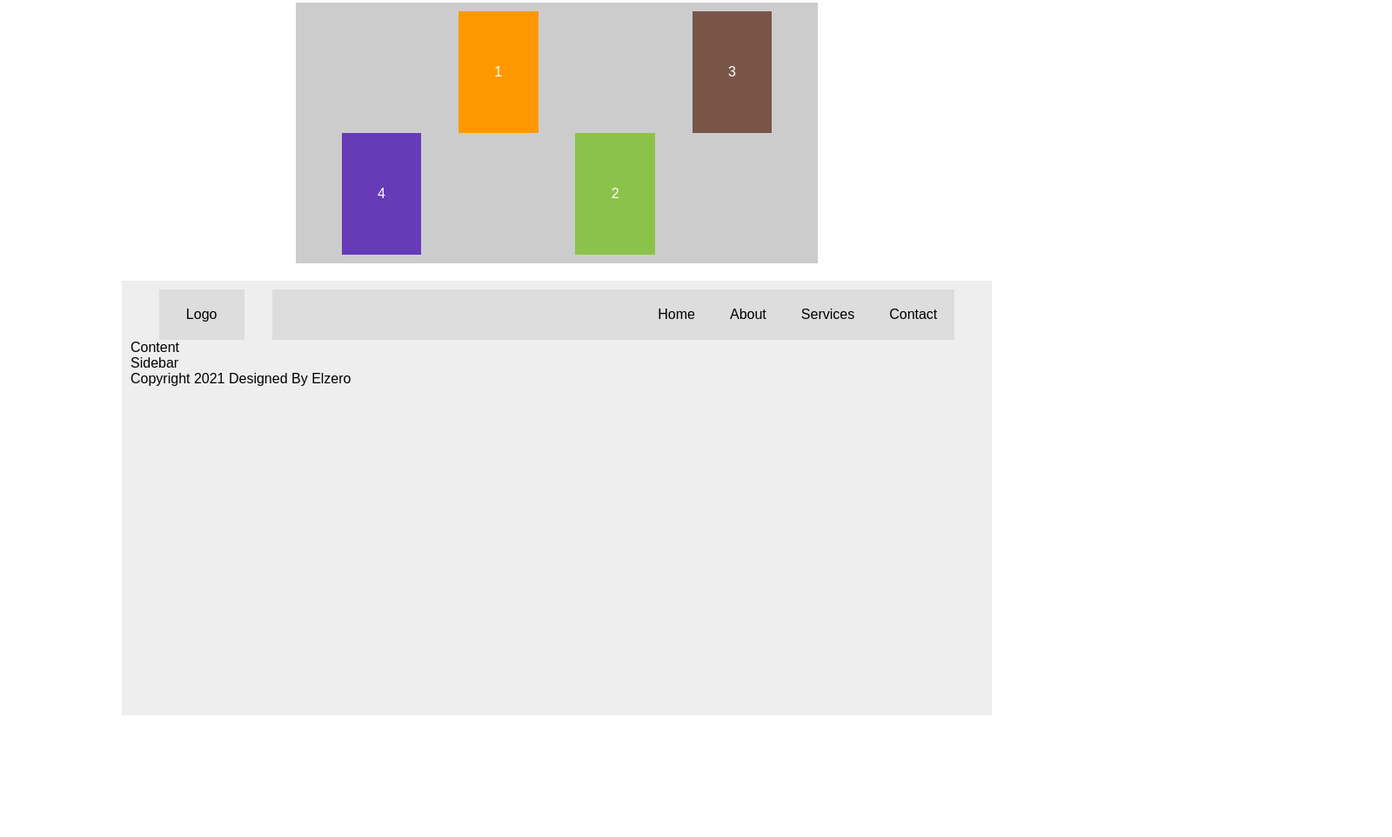
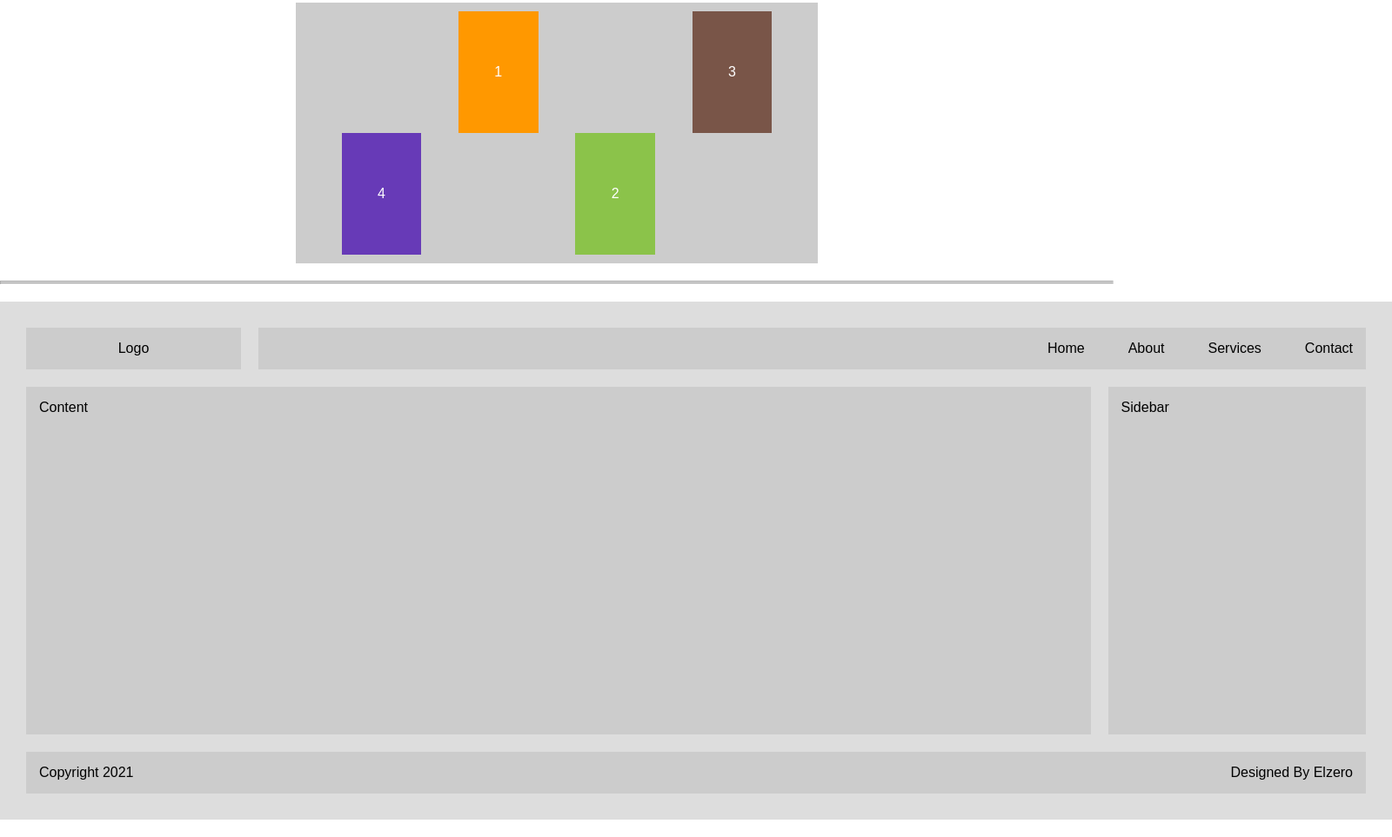
Before and after one commit to AhmadAlakash/Elzero-web-school, a plain HTML site: page CSS_Tasks/Flexbox_46_53/index.html in a window 1280 px wide. Shown: the part 1169-2132 px from the top of the page at 87% size, 1600 px wide, since content can reach past the window. Before the commit the page ends 2012 px from the top, so only its background shows below. Drawn offline with Linux system fonts and the light colour scheme.

Commit message:
completed%

```diff
--- a/CSS_Tasks/Flexbox_46_53/css/style.css
+++ b/CSS_Tasks/Flexbox_46_53/css/style.css
@@ -173,43 +173,60 @@
 /*---------*/
 /*---------*/
 /*---------*/
-/*---------*/
-.main {
-  width: 1000px;
-  height: 500px;
-  background-color: #eeeeee;
+:root {
+  --bgc: #ccc;
+  --margin: 10px;
+  --padding: 15px;
+}
+.page {
   margin: 20px auto;
-  text-transform: capitalize;
-  padding: 10px;
+  padding: 20px;
+  width: 1600px;
+  background-color: #dddddd;
 }
-header {
+.header {
   display: flex;
-  justify-content: space-evenly;
-  flex-flow: wrap row;
+  justify-content: space-between;
 }
-header div {
+.logo,
+.links {
+  display: flex;
+
+  list-style: none;
+  background-color: var(--bgc);
+  width: calc(95% / 6);
+  padding: var(--padding);
+  margin: var(--margin);
+  cursor: pointer;
+}
+.links {
+  justify-content: flex-end;
+  flex-grow: 1;
+}
+.links li {
+  padding-left: 50px;
 }
 .logo {
-  background-color: #dddddd;
-  padding: 20px;
-  width: 10%;
-  text-align: center;
+  justify-content: center;
 }
-.links {
-  list-style: none;
-  width: 80%;
+.main-area {
   display: flex;
-  background-color: #dddddd;
-  justify-content: flex-end;
+  justify-content: space-between;
 }
-li {
+.main-area div {
+  background-color: var(--bgc);
+  padding: var(--padding);
+  margin: var(--margin);
+  width: calc(95% / 5);
+  height: 400px;
+}
+.content {
+  flex-grow: 1;
+}
+.footer {
+  background-color: var(--bgc);
+  padding: var(--padding);
+  margin: var(--margin);
   display: flex;
-  justify-content: center;
-  align-items: center;
+  justify-content: space-between;
 }
-.links li a {
-  color: black;
-  text-decoration: none;
-  cursor: pointer;
-  padding: 20px;
-}
--- a/CSS_Tasks/Flexbox_46_53/index.html
+++ b/CSS_Tasks/Flexbox_46_53/index.html
@@ -56,27 +56,29 @@
       <div class="three">3</div>
       <div class="four">4</div>
     </div>
+    <hr />
+    <hr />
     <!--------->
     <!--------->
     <!--------->
-    <div class="main">
-      <header>
-        <div class="logo">logo</div>
+    <div class="page">
+      <div class="header">
+        <div class="logo">Logo</div>
         <ul class="links">
-          <li><a href="#">home</a></li>
-          <li><a href="#">about</a></li>
-          <li><a href="#">services</a></li>
-          <li><a href="#">contact</a></li>
+          <li>Home</li>
+          <li>About</li>
+          <li>Services</li>
+          <li>Contact</li>
         </ul>
-      </header>
-      <div class="content">
-        <section>content</section>
-        <aside>sidebar</aside>
       </div>
-      <footer>
-        <div>copyright 2021 designed by elzero</div>
-
-      </footer>
+      <div class="main-area">
+        <div class="content">Content</div>
+        <div class="sidebar">Sidebar</div>
+      </div>
+      <div class="footer">
+        <div class="copyright">Copyright 2021</div>
+        <div class="design">Designed By Elzero</div>
+      </div>
     </div>
   </body>
 </html>
```
